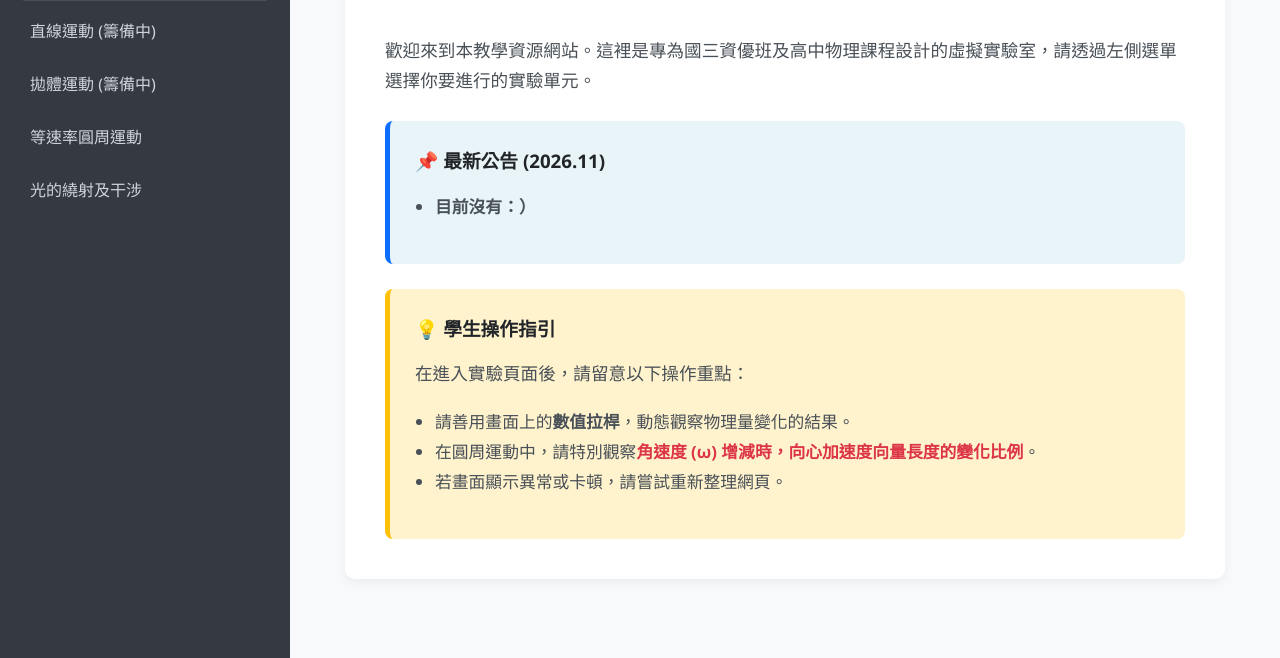
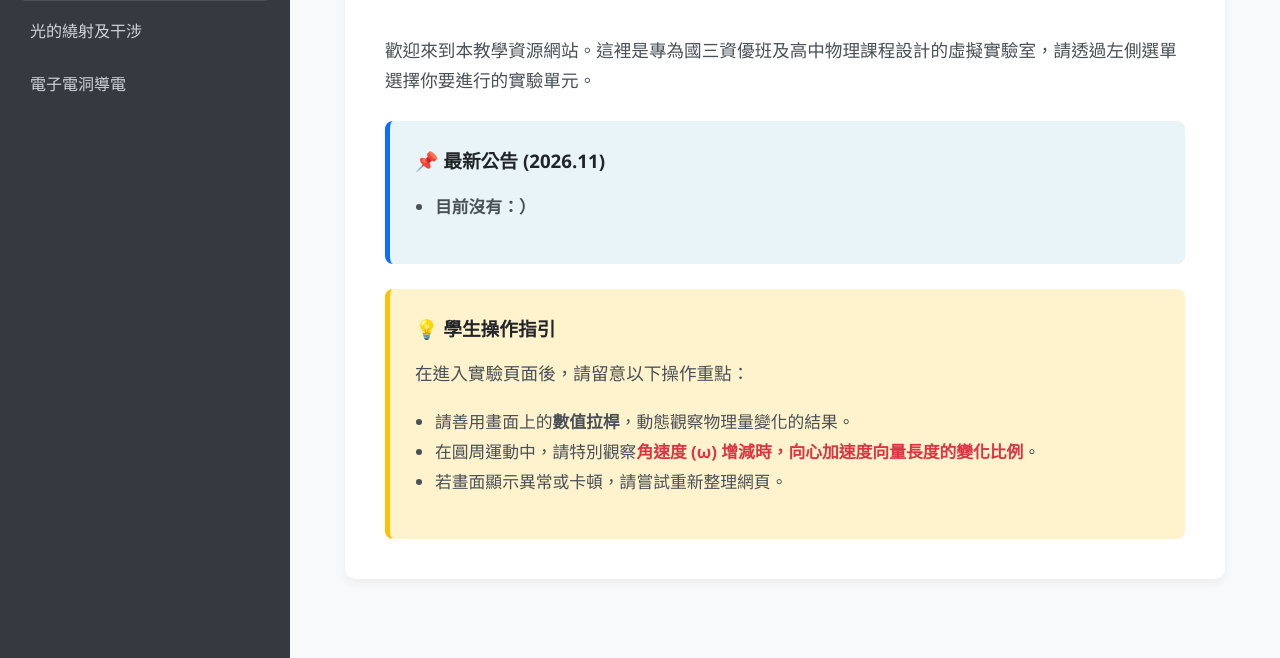
Before and after one commit to stu1051011/physics-class, a plain HTML site: page index.html in a window 1280 px wide. Shown: the part 142-800 px from the top of the page. Drawn offline with Linux system fonts and the light colour scheme.

Commit message:
Update index.html

```diff
--- a/index.html
+++ b/index.html
@@ -30,10 +30,8 @@
     <h2>物理實驗選單</h2>
     <ul>
         <a href="index.html"><li class="active">首頁公告與指引</li></a>
-        <a href="#"><li>直線運動 (籌備中)</li></a>
-        <a href="#"><li>拋體運動 (籌備中)</li></a>
-        <a href="#"><li>等速率圓周運動</li></a>
         <a href="light_id.html"><li>光的繞射及干涉</li></a>
+        <a href="electric_hole.html"><li>電子電洞導電</li></a>
     </ul>
 </div>
 
```
